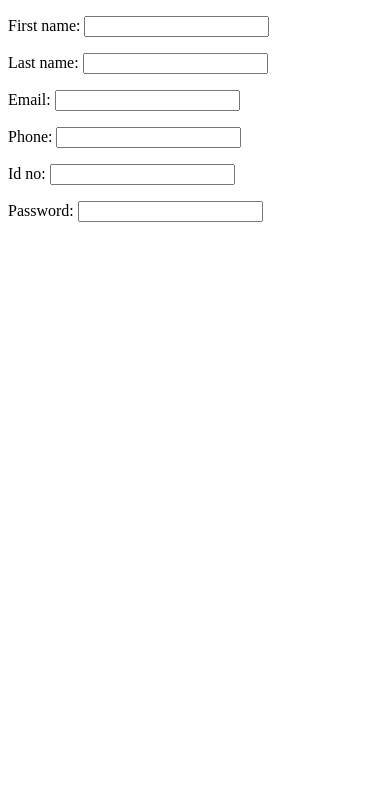
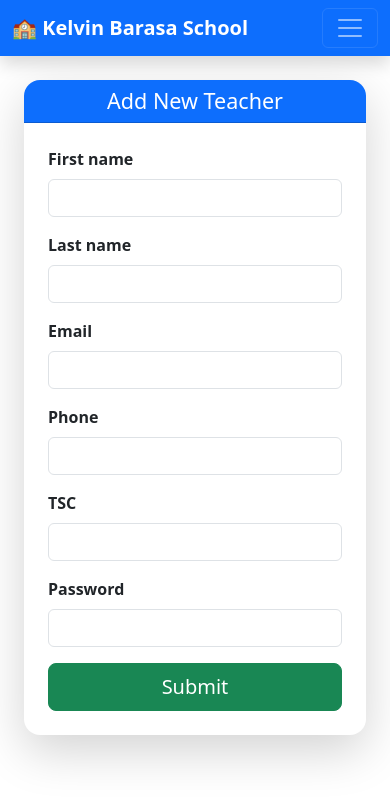
Before and after one commit to Barasa2023/sms, a Django app: page /staff/teacher/ in a window 390 px wide. Shown: the top 803 px of the page. Run offline with Django 5.2, Linux system fonts and the light colour scheme.

Commit message:
Feat: Style teacher add form

```diff
--- a/staff/forms.py
+++ b/staff/forms.py
@@ -7,11 +7,11 @@ User = get_user_model()
 
 class TeacherCreationForm(ModelForm):
     '''Form for creating a new teacher'''
-    first_name = forms.CharField(max_length=30)
-    last_name = forms.CharField(max_length=30)
-    email = forms.EmailField(required=True)
-    password = forms.CharField(widget=forms.PasswordInput)
-    #Id_no = forms.CharField(max_length=50)
+    # first_name = forms.CharField(max_length=30)
+    # last_name = forms.CharField(max_length=30)
+    # email = forms.EmailField(required=True)
+    # password = forms.CharField(widget=forms.PasswordInput)
+    # #Id_no = forms.CharField(max_length=50)
 
     def clean_email(self):
         email = self.cleaned_data.get('email')
@@ -21,12 +21,15 @@ class TeacherCreationForm(ModelForm):
 
     class Meta:
         model = Teacher
-        fields = ['first_name', 'last_name', 'email', 'phone', 'Id_no']
-        widgets = [
-            ('user', forms.HiddenInput()),
-           ('phone', forms.TextInput(attrs={'placeholder': 'Enter phone number'})),
-           ('Id_no', forms.TextInput(attrs={'placeholder': 'Enter ID number'})),
-        ]
+        fields = ['first_name', 'last_name', 'email', 'phone', 'TSC', 'password']
+        widgets = {
+            'first_name':forms.TextInput(attrs={'class': 'form-control'}),
+            'last_name':forms.TextInput(attrs={'class': 'form-control'}),
+            'email':forms.EmailInput(attrs={'class': 'form-control'}),
+            'phone':forms.TextInput(attrs={'class': 'form-control'}),
+            'TSC':forms.NumberInput(attrs={'class': 'form-control'}),
+            'password':forms.PasswordInput(attrs={'class': 'form-control'}),
+        }
 
     # def __init__(self, *args, **kwargs):
     #     super().__init__(*args, **kwargs)
--- a/staff/models.py
+++ b/staff/models.py
@@ -6,8 +6,12 @@ User = get_user_model()
 class Teacher(models.Model):
     '''Teacher management'''
     user = models.OneToOneField(User, on_delete=models.CASCADE)
+    first_name = models.CharField(max_length=30)
+    last_name = models.CharField(max_length=30)
+    email = models.EmailField(unique=True)
+    password = models.CharField(max_length=128)
     phone = models.CharField(max_length=20)
-    Id_no = models.CharField(max_length=50)
+    TSC = models.CharField(max_length=50)
     hire_date = models.DateTimeField(auto_now=True)
 
     def __str__(self):
--- a/staff/templates/staff/create_teacher.html
+++ b/staff/templates/staff/create_teacher.html
@@ -1,13 +1,35 @@
-<!DOCTYPE html>
-<html lang="en">
-<head>
-    <meta charset="UTF-8">
-    <meta name="viewport" content="width=device-width, initial-scale=1.0">
-    <title>Teacher</title>
-</head>
-<body>
-    <form method="post">
-        {{ form.as_p }}
-    </form>
-</body>
-</html>
+{% extends "students/base.html" %}
+{% block title %}Add Class Room{% endblock %}
+
+{% block content %}
+<div class="container">
+  <div class="row justify-content-center">
+    <div class="col-md-8 col-lg-6">
+      <div class="card shadow-lg border-0 rounded-4">
+        <div class="card-header bg-primary text-white text-center rounded-top-4">
+          <h4 class="mb-0">Add New Teacher</h4>
+        </div>
+        <div class="card-body p-4">
+          <form method="post" novalidate>
+            {% csrf_token %}
+            {% for field in form %}
+              <div class="mb-3">
+                <label for="{{ field.id_for_label }}" class="form-label fw-semibold">
+                  {{ field.label }}
+                </label>
+                {{ field }}
+                {% if field.errors %}
+                  <div class="text-danger small">{{ field.errors }}</div>
+                {% endif %}
+              </div>
+            {% endfor %}
+            <div class="d-grid">
+              <button type="submit" class="btn btn-success btn-lg">Submit</button>
+            </div>
+          </form>
+        </div>
+      </div>
+    </div>
+  </div>
+</div>
+{% endblock %}
```
